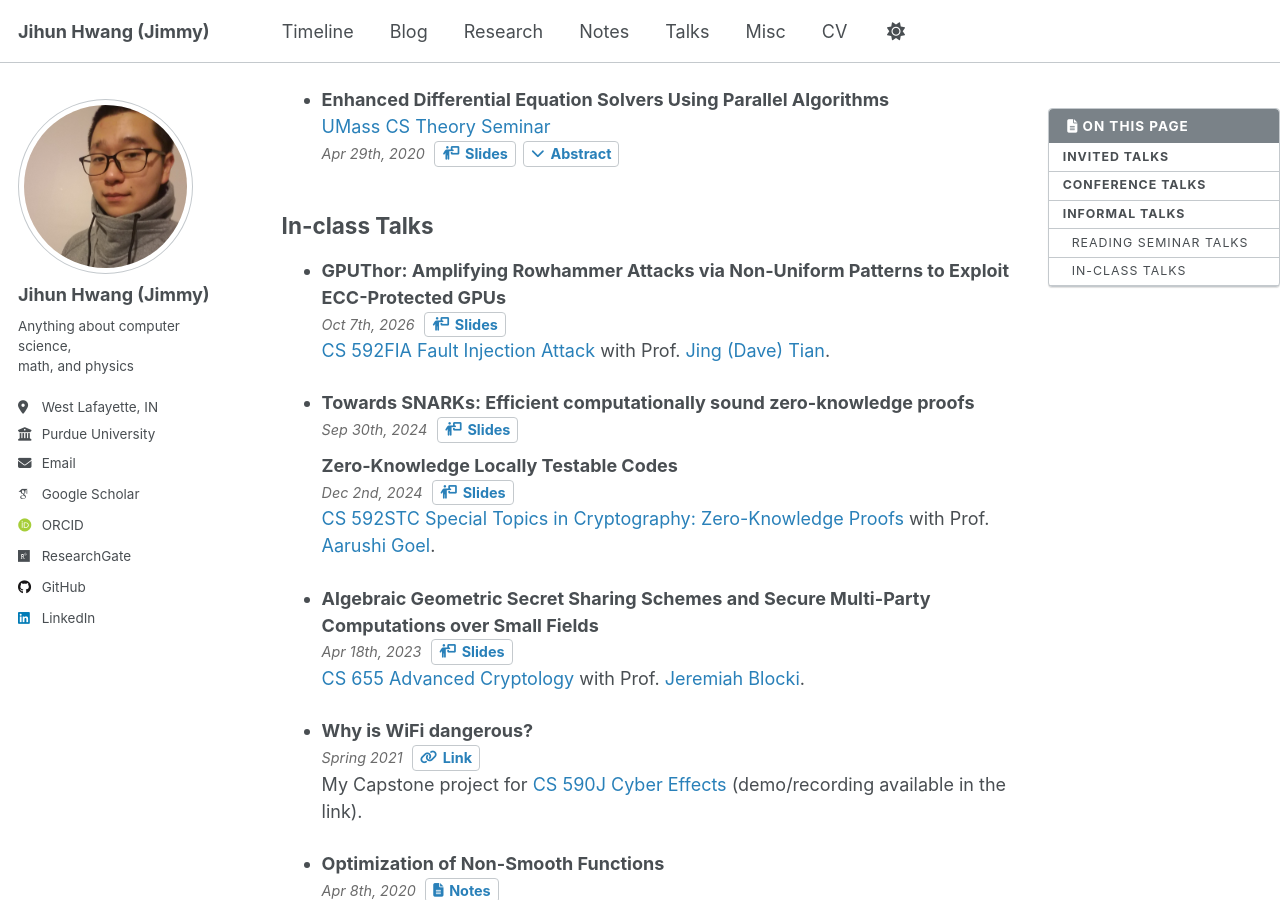
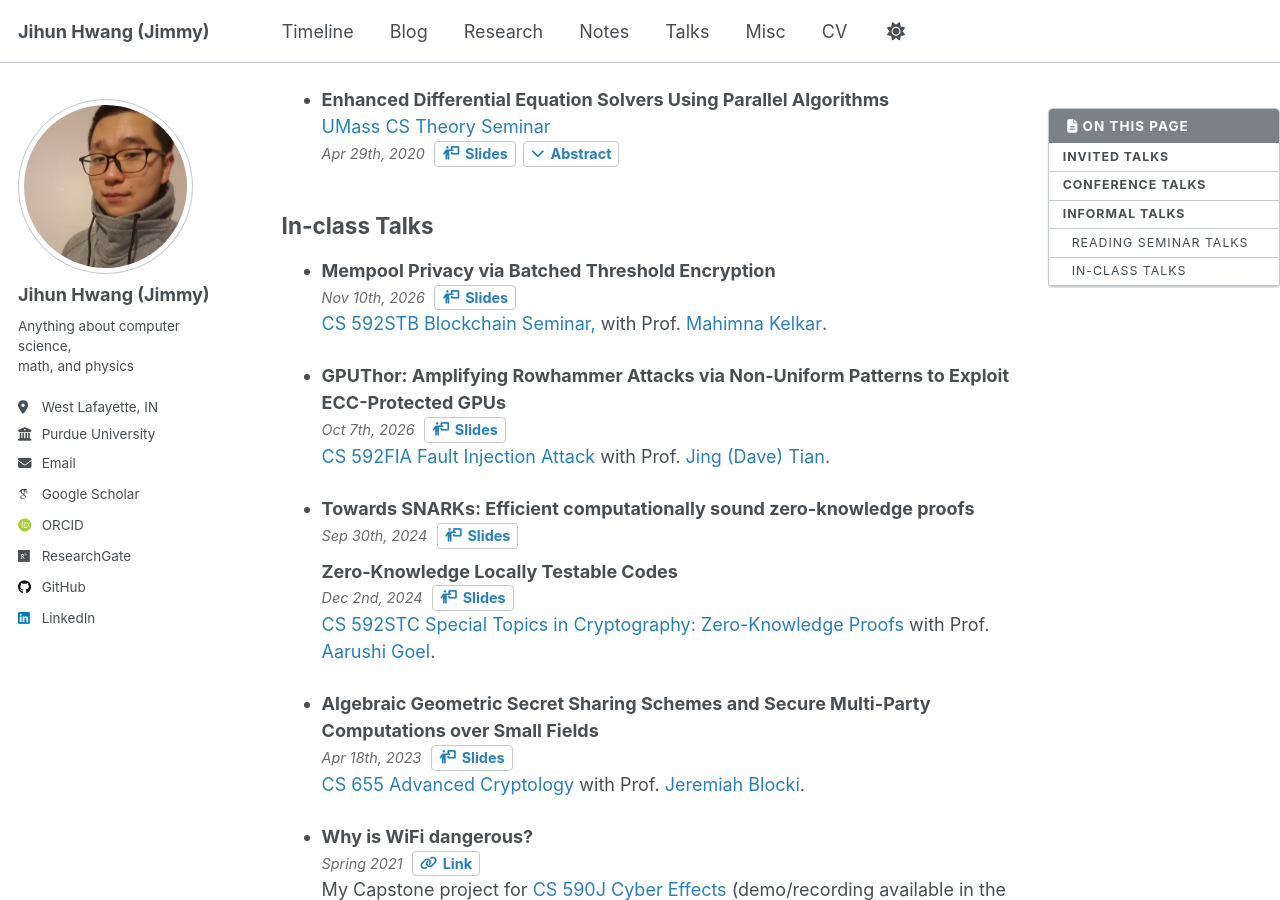
Before and after one commit to jihunhwang/jihunhwang.github.io, a Jekyll site: the page built from _pages/talks.md, in a window 1280 px wide and 900 px high, scrolled down 1971 px. Built offline with Jekyll 4.4.1, drawn with Linux system fonts in a browser that asks for light colours; some web fonts are replaced.

Commit message:
stb slides

```diff
--- a/_data/people.yml
+++ b/_data/people.yml
@@ -17,6 +17,7 @@ Jeremiah Blocki: https://www.cs.purdue.edu/homes/jblocki/
 Christina Garman: https://www.cs.purdue.edu/homes/clg/
 Aarushi Goel: https://aarushigoel.github.io/
 Jing Tian: https://davejingtian.org/
+Mahimna Kelkar: https://mahimnakelkar.github.io/
 
 Ethan Dickey: https://www.cs.purdue.edu/homes/dickeye/
 Aidan Casey: https://www.linkedin.com/in/aidan-casey0/
--- a/_data/talks_inclass.yml
+++ b/_data/talks_inclass.yml
@@ -1,3 +1,10 @@
+- title: "Mempool Privacy via Batched Threshold Encryption"
+  slides: "https://drive.google.com/file/d/1_tMGO5P1YWHz6VoK8DYKmI1spLbNxlpi/view?usp=drive_link"
+  date: "Nov 10th, 2026"
+  venue: "CS 592STB Blockchain Seminar,"
+  venue_url: "https://mahimnakelkar.github.io/cs592-stb-fall2026.html"
+  prof: "Mahimna Kelkar"
+
 - title: "GPUThor: Amplifying Rowhammer Attacks via Non-Uniform Patterns to Exploit ECC-Protected GPUs"
   slides: "https://drive.google.com/file/d/1bfKd1IJvwGFiZ90hKONqg4Nr1d9CiTLM/view?usp=drive_link"
   date: "Oct 7th, 2026"
```
